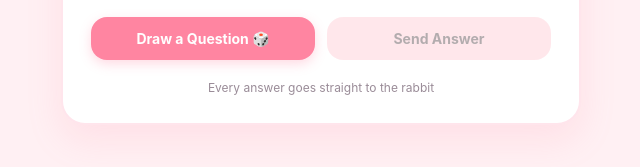
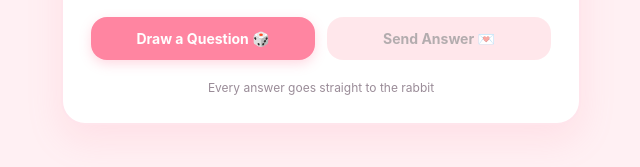
Before and after one commit to rabbit2333333/qa-challenge, a plain HTML site: page index.html in a window 1280 px wide. Shown: the part 507-674 px from the top of the page, 319-959 px from the left. Drawn offline with Linux system fonts and the light colour scheme; no server answers.

Commit message:
index.html

```diff
--- a/index.html
+++ b/index.html
@@ -223,7 +223,7 @@
 
         <div class="btn-group">
             <button class="btn-draw" id="btnDraw" onclick="drawQuestion()">Draw a Question 🎲</button>
-            <button class="btn-submit" id="btnSubmit" onclick="submitAnswer()" disabled>Send Answer</button>
+            <button class="btn-submit" id="btnSubmit" onclick="submitAnswer()" disabled>Send Answer 💌</button>
         </div>
 
         <div class="footer-note">Every answer goes straight to the rabbit</div>
```
